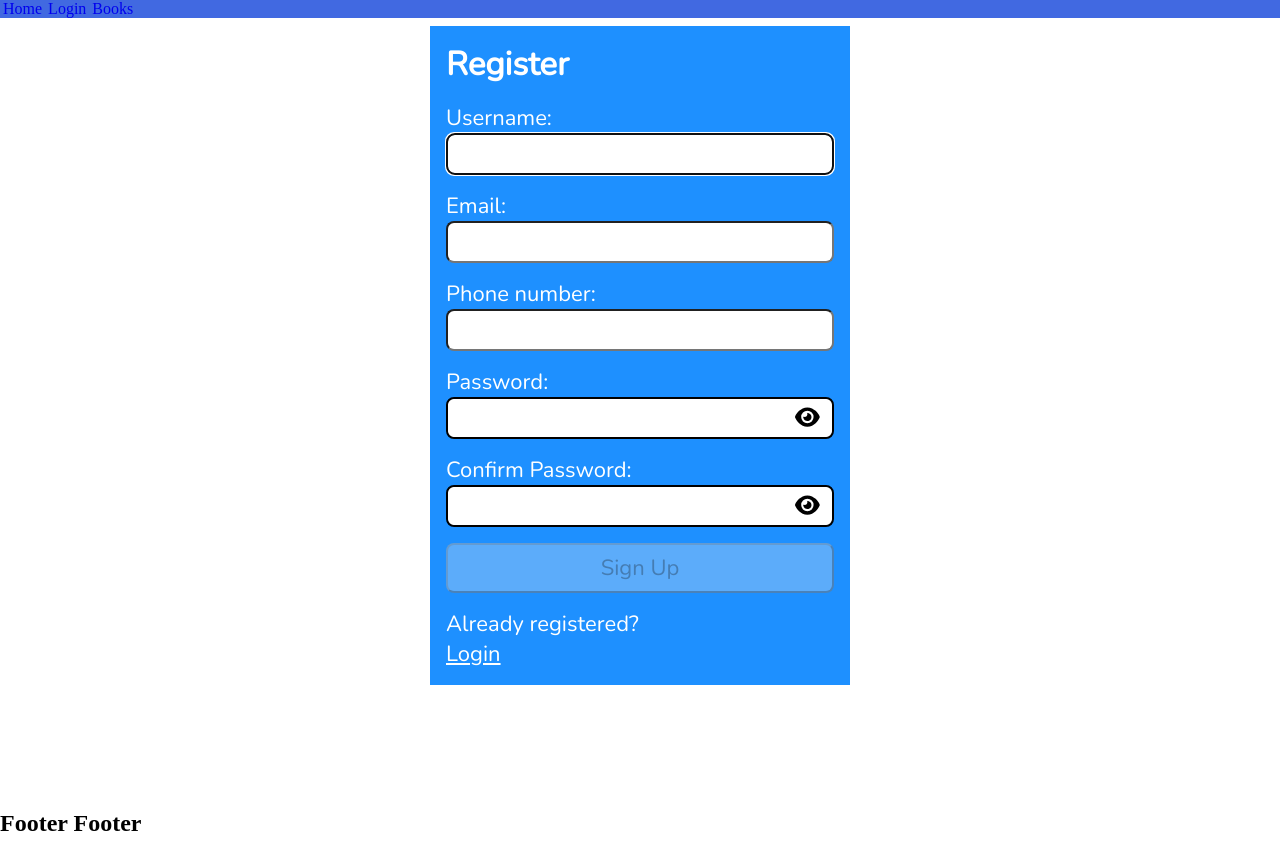
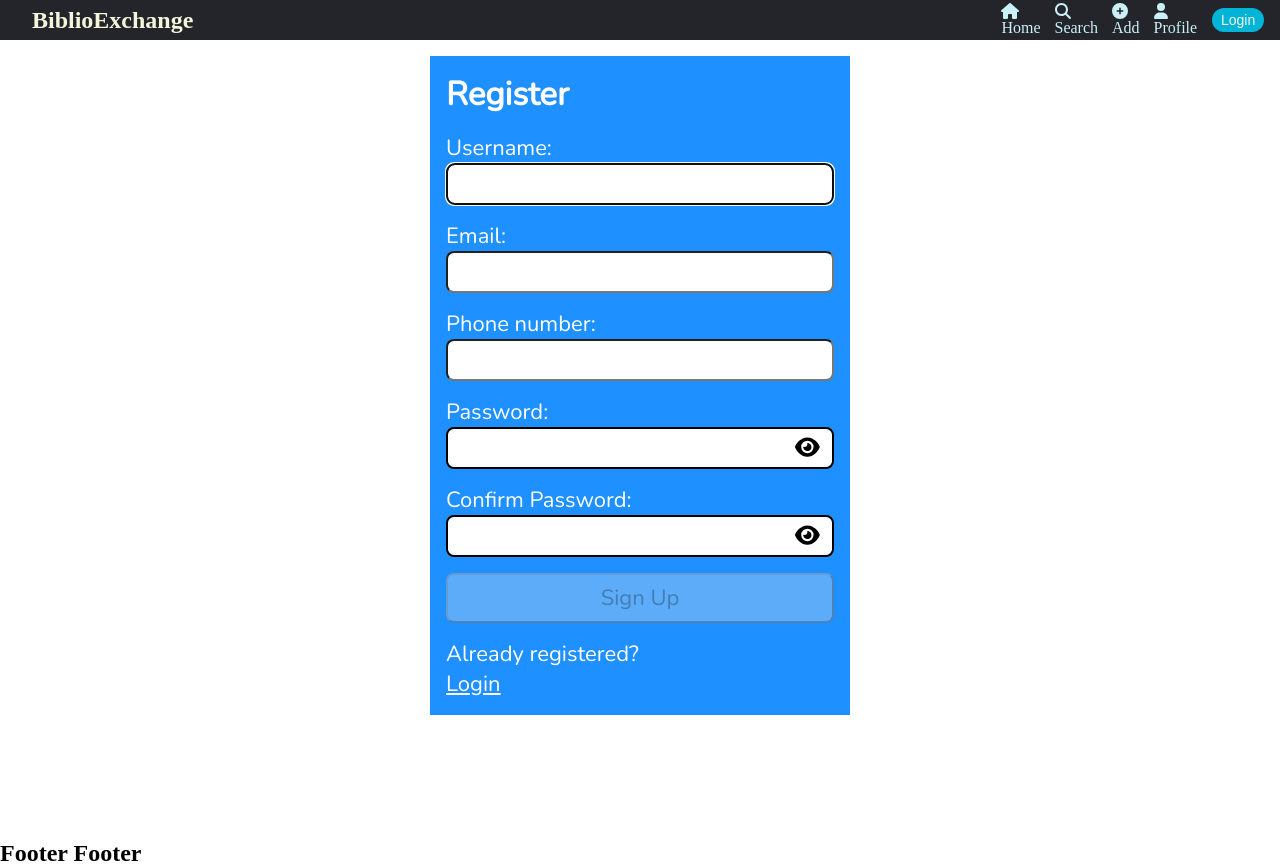
Before and after one commit to CapitalRhino/BiblioExchange, a React (Create React App) app in the folder AspNetReactMySql/appfrontend/: page /Register in a window 1280 px wide. Before the commit the page ends 837 px from the top, so only its background shows below. Built offline with nearby package versions, Linux system fonts and the light colour scheme; no server answers.

Commit message:
Navbar style destop

```diff
--- /dev/null
+++ b/AspNetReactMySql/appfrontend/src/Auth/Auth.scss
@@ -0,0 +1,96 @@
+@import '../Styles/AuthFont', '../Styles/resets';
+
+.Register,
+.Login {
+    @include FontProperty();
+    color: #fff;
+    background-color: dodgerblue;
+    width: 100%;
+    max-width: 420px;
+    min-height: 400px;
+    display: flex;
+    flex-direction: column;
+    justify-content: flex-start;
+    padding: 1rem;
+
+    >form {
+        display: flex;
+        flex-direction: column;
+        justify-content: space-evenly;
+        flex-grow: 1;
+        padding-bottom: 1rem;
+
+        @mixin BorderRadius {
+            @include FontProperty();
+            border-radius: 0.5rem;
+        }
+
+        >input[type="text"],
+        >input[type="password"] {
+            padding: 0.25rem;
+            @include BorderRadius();
+        }
+
+        >label {
+            @include FontProperty();
+            margin-top: 1rem;
+        }
+
+        >button {
+            @include BorderRadius();
+            margin-top: 1rem;
+            padding: 0.5rem;
+        }
+
+    }
+
+    a,
+    a:visited {
+        color: #fff;
+    }
+
+    .instructions {
+        font-size: 0.75rem;
+        border-radius: 0.5rem;
+        background: #000;
+        color: #fff;
+        padding: 0.25rem;
+        position: relative;
+        bottom: -10px;
+    }
+
+    .instructions>svg {
+        margin-right: 0.25rem;
+    }
+
+    .offscreen {
+        position: absolute;
+        left: -9999px;
+    }
+
+    .hide {
+        display: none;
+    }
+
+    .valid {
+        color: limegreen;
+        margin-left: 0.25rem;
+    }
+
+    .invalid {
+        color: red;
+        margin-left: 0.25rem;
+    }
+
+    .errmsg {
+        background-color: lightpink;
+        color: firebrick;
+        font-weight: bold;
+        padding: 0.5rem;
+        margin-bottom: 0.5rem;
+    }
+
+    .line {
+        display: inline-block;
+    }
+}
--- a/AspNetReactMySql/appfrontend/src/Auth/PasswordField.scss
+++ b/AspNetReactMySql/appfrontend/src/Auth/PasswordField.scss
@@ -1,18 +1,10 @@
-@import url('https://fonts.googleapis.com/css2?family=Nunito&display=swap');
-  @mixin FontProperty {
-    font-family: 'Nunito', sans-serif;
-    font-size: 22px;
-  }
-
+@import '../Styles/AuthFont','../Styles/resets';
   @mixin OnFocus {
     &:focus {
       outline: none;
     }
   }
 .PasswordField {
-
-
-
   display: flex;
   flex-direction: row;
   flex-wrap: nowrap;
@@ -25,7 +17,7 @@
     outline: black auto;
   }
 
-  input {
+  >input {
     @include FontProperty();
     padding: 0.25rem;
     flex: 1 1 100px;
@@ -36,7 +28,7 @@
 
   }
 
-  button {
+  >button {
     margin-top: 0px;
     @include FontProperty();
     padding: 0.25rem 0.75rem;
--- a/AspNetReactMySql/appfrontend/src/Auth/Register.js
+++ b/AspNetReactMySql/appfrontend/src/Auth/Register.js
@@ -3,7 +3,7 @@ import { faCheck, faTimes, faInfoCircle } from "@fortawesome/free-solid-svg-icon
 import { FontAwesomeIcon } from "@fortawesome/react-fontawesome";
 import axios from '../api/axios';
 import { Link, useNavigate } from "react-router-dom";
-import '../Styles/Register.css';
+import './Auth.scss';
 import AuthContext from "./AuthProvider";
 import RegisterPasswordToggle from "./RegisterPasswordToggle";
 
--- a/AspNetReactMySql/appfrontend/src/Books/Book.js
+++ b/AspNetReactMySql/appfrontend/src/Books/Book.js
@@ -1,5 +1,4 @@
 import React, { useState } from 'react';
-import '../Styles/site.css'
 function Book(props) {
     const [name, setName] = useState(props.name);
     const [author, setAuthor] = useState(props.author);
--- /dev/null
+++ b/AspNetReactMySql/appfrontend/src/Books/Book.scss
@@ -0,0 +1,25 @@
+.booklist
+{
+    display: grid;
+    width: 95%;
+    gap: 2rem;
+    grid-template-columns: repeat(auto-fit, [col-start] minmax(350px,1fr) [col-end]);
+    .book{
+        width: minmax(300px,30%);
+        height: 500px;
+        flex-direction: column;
+        display: flex;
+        background: azure;
+        >.text
+        {
+            height: min-content;
+        }
+        >img
+        {
+
+            max-height: 300px;
+            object-fit: contain;
+            margin:auto 0px ;
+        }
+    }
+}
--- a/AspNetReactMySql/appfrontend/src/Books/BookList.js
+++ b/AspNetReactMySql/appfrontend/src/Books/BookList.js
@@ -2,7 +2,7 @@ import React,{useState,useEffect} from 'react';
 import Book from './Book';
 import {useLocation,useNavigate} from 'react-router-dom'
 import useProtectedAxios from '../Auth/useProtectedAxios';
-import "../Styles/site.css"
+import "./Book.scss"
 const BOOKS_URL = 'Book/all'
 
 
--- a/AspNetReactMySql/appfrontend/src/Layout/Header/Header.css
+++ /dev/null
@@ -1,30 +0,0 @@
-header
-{
-    height:10px;
-}
-nav
-{
-    display: flex;
-    flex-direction: row;
-    position: fixed;
-    width: 100%;
-    justify-content: space-between;
-    background: royalblue;
-}
-nav ul
-{
-    display: flex;
-    flex-direction: row;
-
-}
-nav li{
-    list-style-type: none;
-}
-nav a{
-    text-decoration: none;
-    padding: 0 3px;
-}
-header button
-{
-    position: relative;
-}
--- a/AspNetReactMySql/appfrontend/src/Layout/Header/Header.js
+++ b/AspNetReactMySql/appfrontend/src/Layout/Header/Header.js
@@ -1,7 +1,6 @@
 import React,{useCallback} from 'react'
-import { useNavigate } from 'react-router-dom';
-import useAuth from '../../Auth/useAuth';
 import Navbar from './Navbar'
+import './Header.scss'
 function Header() {
 
 
--- /dev/null
+++ b/AspNetReactMySql/appfrontend/src/Layout/Header/Header.scss
@@ -0,0 +1,59 @@
+@import '../../Styles/resets';
+$color1:#03045E;
+$color2:#00B4D8;
+$color3:#90E0EF;
+$color4:#CAF0F8;
+header {
+    min-height: 40px;
+    display: flex;
+    flex-flow: column;
+
+    >nav {
+        flex-grow: 1;
+        display: flex;
+        flex-direction: row;
+        justify-content: space-between;
+        align-items: center;
+        background: #24252A;
+        >.Logo {
+            color: beige;
+            margin-left: 2rem;
+        }
+        >.Links {
+            display: flex;
+            flex-direction: row;
+            justify-content: space-between;
+            align-items: center;
+            >ul {
+                display: flex;
+                flex-direction: row;
+
+                >li {
+                    margin: 0 0.25rem;
+                    list-style-type: none;
+                    color: $color4;
+                    >a,>a:visited {
+                        display: flex;
+                    flex-direction: column;
+                    flex-wrap: nowrap;
+                        color: $color4;
+                        text-decoration: none;
+                        padding: 0 3px;
+                    }
+                }
+            }
+
+            >button {
+                position: relative;
+                border: 0;
+                border-radius:50px;
+                color:beige; ;
+                background-color: $color2;
+                font-size: 14px;
+                padding: 0.25rem 0.55rem;
+                margin-left: 0.5rem;
+                margin-right: 1rem;
+            }
+        }
+    }
+}
--- a/AspNetReactMySql/appfrontend/src/Layout/Header/Navbar.js
+++ b/AspNetReactMySql/appfrontend/src/Layout/Header/Navbar.js
@@ -1,8 +1,9 @@
 import React,{useCallback} from 'react'
 import { Link,useNavigate } from "react-router-dom";
+import { faHome,faSearch,faPlusCircle,faUser } from "@fortawesome/free-solid-svg-icons";
+import { FontAwesomeIcon } from "@fortawesome/react-fontawesome";
 import useAuth from '../../Auth/useAuth';
 import useLogout from '../../Auth/useLogout';
-import './Header.css'
 const Navbar = () => {
     const {auth} = useAuth();
     const navigate = useNavigate();
@@ -16,24 +17,30 @@ const Navbar = () => {
     );
     return (
         <nav>
+          <div className='Logo'>
+            <h1>BiblioExchange</h1>
+          </div>
+          <div className='Links'>
             <ul>
                 <li>
-                    <Link to={"/"}>Home</Link>
+                    <Link to={"/"}><FontAwesomeIcon icon={faHome}/>Home</Link>
                 </li>
-                {
-                auth?.accessToken
-                ?<></>
-                :<li><Link to={"/Login"}>Login</Link> </li>
-                }
                 <li>
-                    <Link to={"/Books"}>Books</Link>
+                <Link to={"/Books"}><FontAwesomeIcon icon={faSearch}/>Search</Link>
+                </li>
+                <li>
+                    <Link to={'/'} ><FontAwesomeIcon icon={faPlusCircle} />Add</Link>
+                </li>
+                <li>
+                    <Link to={'/Login'} ><FontAwesomeIcon icon={faUser} />Profile</Link>
                 </li>
             </ul>
             {
           auth?.accessToken
           ?<button  onClick={singout}>Logout</button>
-          :<></>
+          :<button onClick={()=>{navigate('/Login')}}>Login</button>
         }
+        </div>
         </nav>
     )
 }
--- /dev/null
+++ b/AspNetReactMySql/appfrontend/src/Styles/_AuthFont.scss
@@ -0,0 +1,5 @@
+@import url('https://fonts.googleapis.com/css2?family=Nunito&display=swap');
+@mixin FontProperty {
+    font-family: 'Nunito', sans-serif;
+    font-size: 22px;
+}
--- /dev/null
+++ b/AspNetReactMySql/appfrontend/src/Styles/_resets.scss
@@ -0,0 +1,5 @@
+* {
+    margin: 0;
+    padding: 0;
+    box-sizing: border-box;
+}
```
